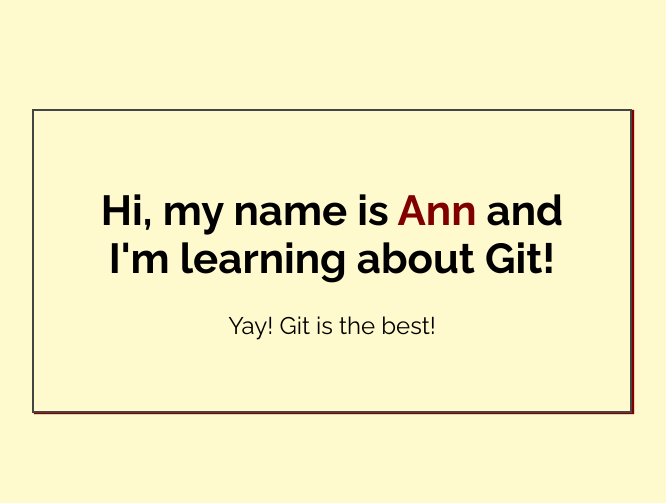
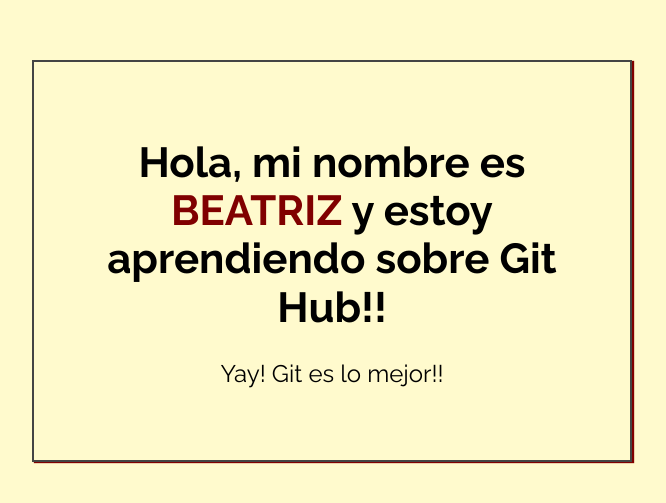
Before and after one commit to Beatriz-G/practica-git, a plain HTML site: page index.html in a window 1280 px wide. Shown: the part 139-642 px from the top of the page, without its empty margins (308-974 px from the left). Drawn offline with Linux system fonts and the light colour scheme.

Commit message:
Changed the words from english to spanish

```diff
--- a/index.html
+++ b/index.html
@@ -5,7 +5,7 @@
     <meta charset="UTF-8">
     <meta name="viewport" content="width=device-width, initial-scale=1.0">
     <meta http-equiv="X-UA-Compatible" content="ie=edge">
-    <title>My First Repo</title>
+    <title>Mi Primer Repo</title>
     <link href="https://fonts.googleapis.com/css?family=Raleway:400,700&display=swap" rel="stylesheet">
     <link rel="stylesheet" href="css/normalize.css">
     <link rel="stylesheet" href="css/main.css">
@@ -14,9 +14,9 @@
 <body>
 
     <div class="greeting">
-        <h1>Hi, my name is <span class="highlight">Ann</span> and I'm learning about Git! </h1>
+        <h1>Hola, mi nombre es <span class="highlight">BEATRIZ</span> y estoy aprendiendo sobre Git Hub!! </h1>
 
-        <p>Yay! Git is the best!</p>
+        <p>Yay! Git es lo mejor!!</p>
     </div>
 
 </body>
```
